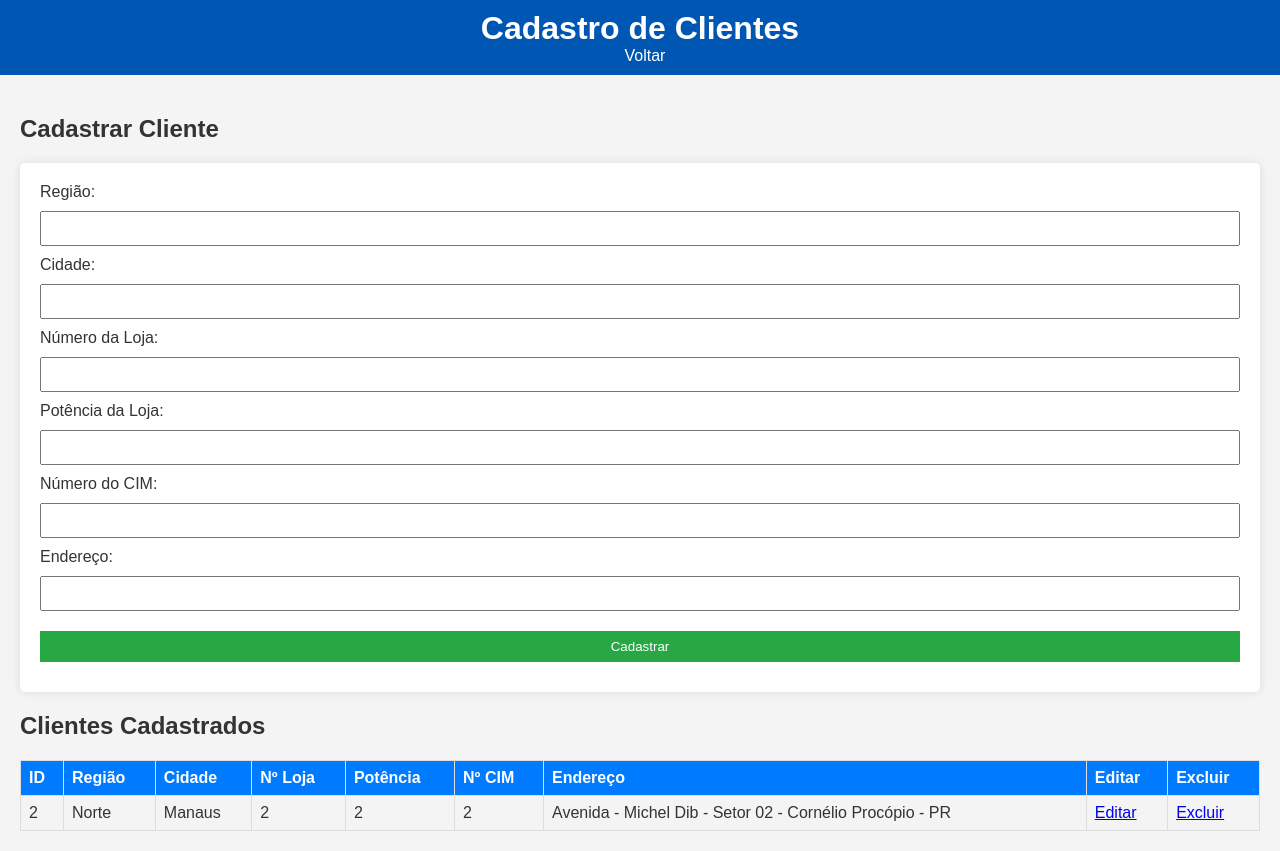
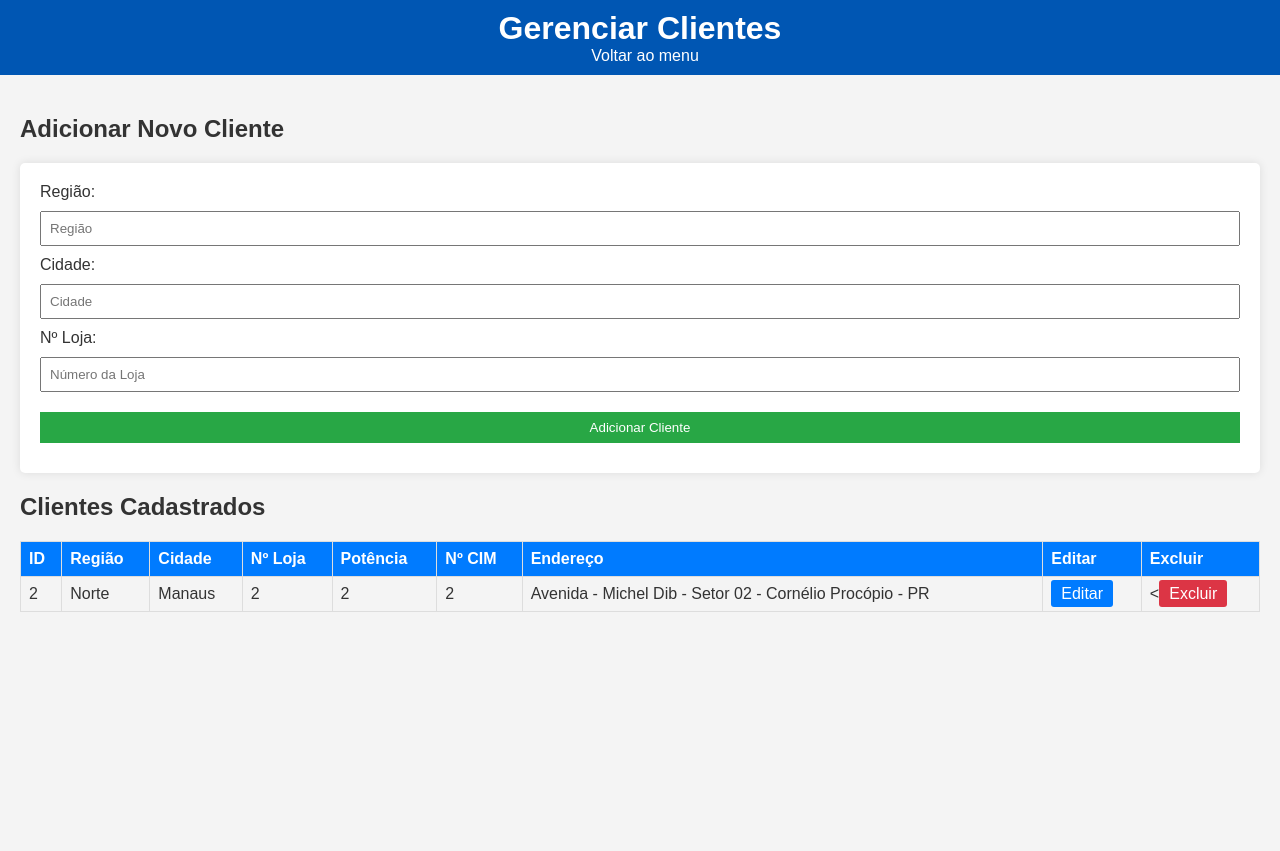
Before and after one commit to akiiller/sistema_gestao_hospitalar_servicos_saude, a Flask app: page /clientes in a window 1280 px wide. After the commit the page ends 612 px from the top, so only its background shows below. Run offline with Flask 3, Linux system fonts and the light colour scheme; data comes from the database, SQL or seed files in the repository; both versions use the stored data as it was after the commit.

Commit message:
alterada pagina de clientes para incluir edição e exclusão

```diff
--- a/templates/clientes.html
+++ b/templates/clientes.html
@@ -2,17 +2,18 @@
 <html lang="pt-BR">
 <head>
     <meta charset="UTF-8">
-    <title>Cadastro de Clientes</title>
+    <title>Gerenciar de Clientes</title>
     <link rel="stylesheet" href="{{ url_for('static', filename='style.css') }}">
 </head>
 <body>
     <header>
-        <h1>Cadastro de Clientes</h1>
-        <a href="/" class="back-btn">Voltar</a>
+        <h1>Gerenciar Clientes</h1>
+        <a href="/" class="back-btn">Voltar ao menu</a>
     </header>
     <main>
-        <h2>Cadastrar Cliente</h2>
-        <form method="POST" aria-label="Formulário de cadastro de cliente">
+        {% if cliente_para_editar %}
+            <h2>Editando Cliente (Loja: {{ cliente_para_editar[3] }})</h2>
+            <form action="{{ url_for('update_cliente', id=cliente_para_editar[0]) }}" method="POST">
                 <label for="regiao">Região:</label>
                 <input type="text" id="regiao" name="regiao" required aria-required="true"><br>
                 <label for="cidade">Cidade:</label>
@@ -27,6 +28,15 @@
                 <input type="text" id="endereco" name="endereco" required aria-required="true"><br>
                 <button type="submit">Cadastrar</button>
             </form>
+        {% else %}
+            <h2>Adicionar Novo Cliente</h2>
+            <form action="{{ url_for('clientes') }}" method="POST">
+                <input type="hidden" name="add_cliente" value="1"> <label>Região: <input type="text" name="regiao" placeholder="Região" required></label>
+                <label>Cidade: <input type="text" name="cidade" placeholder="Cidade" required></label>
+                <label>Nº Loja: <input type="text" name="num_loja" placeholder="Número da Loja" required></label>
+                <button type="submit">Adicionar Cliente</button>
+            </form>
+        {% endif %}
         <h2>Clientes Cadastrados</h2>
         <table>
             <tr>
@@ -49,8 +59,8 @@
                 <td>{{ cliente[4] }}</td>
                 <td>{{ cliente[5] }}</td>
                 <td>{{ cliente[6] }}</td>
-                <td><a href="{{ url_for('editar_cliente', id=cliente[0]) }}">Editar</a></td>
-                <td><a href="{{ url_for('excluir_cliente', id=cliente[0]) }}">Excluir</a></td>
+                <td><a href="{{ url_for('clientes', action='edit', id=cliente[0]) }}" class="btn-edit">Editar</a></td>
+                <td><<a href="{{ url_for('delete_cliente', id=cliente[0]) }}" class="btn-delete" onclick="return confirm('Tem certeza?');">Excluir</a></td>
             </tr>
             {% endfor %}
         </table>
```
Also changed, not shown: gestao.db. Lines whose indentation alone changed are shown as unchanged.
